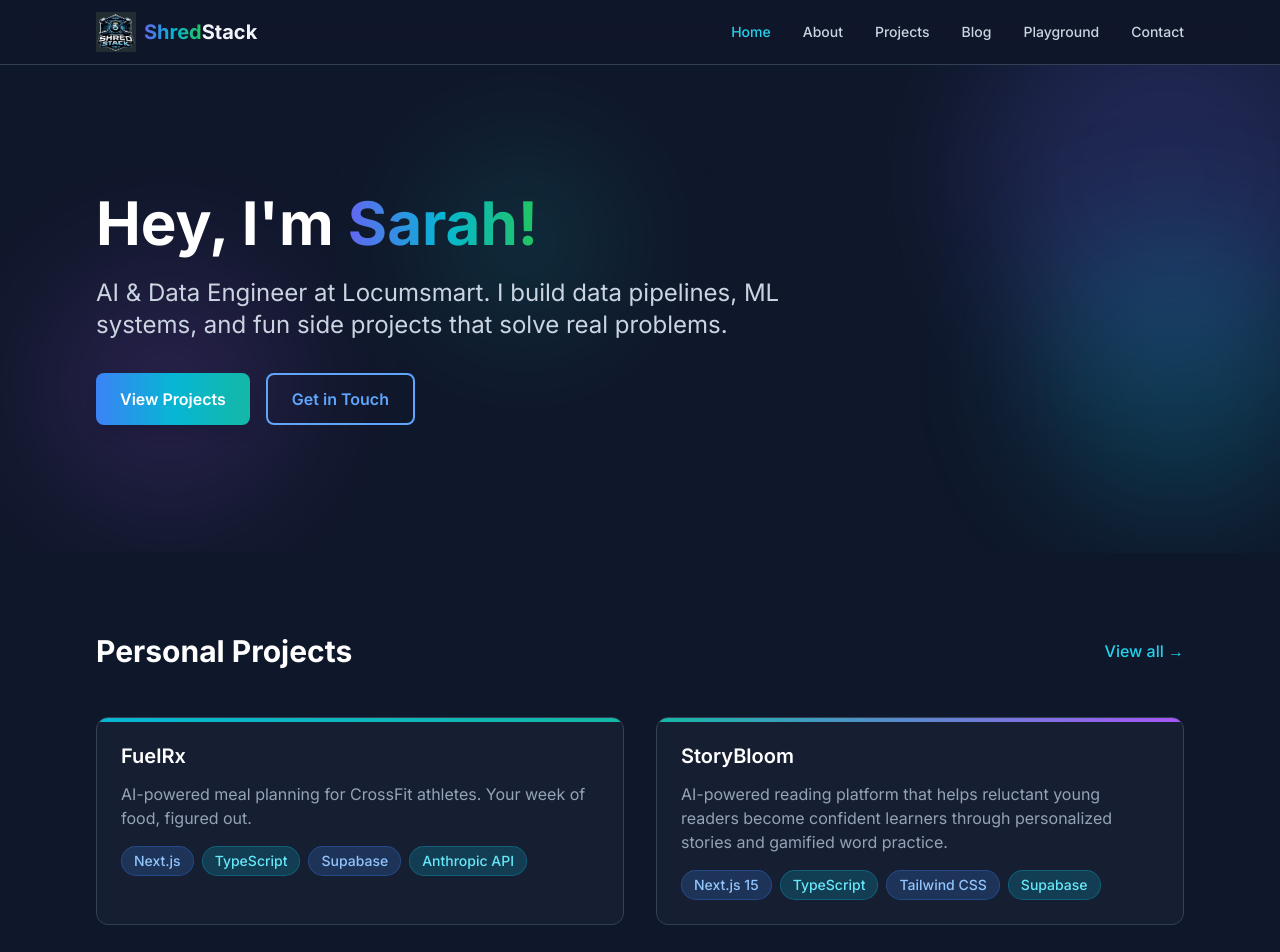
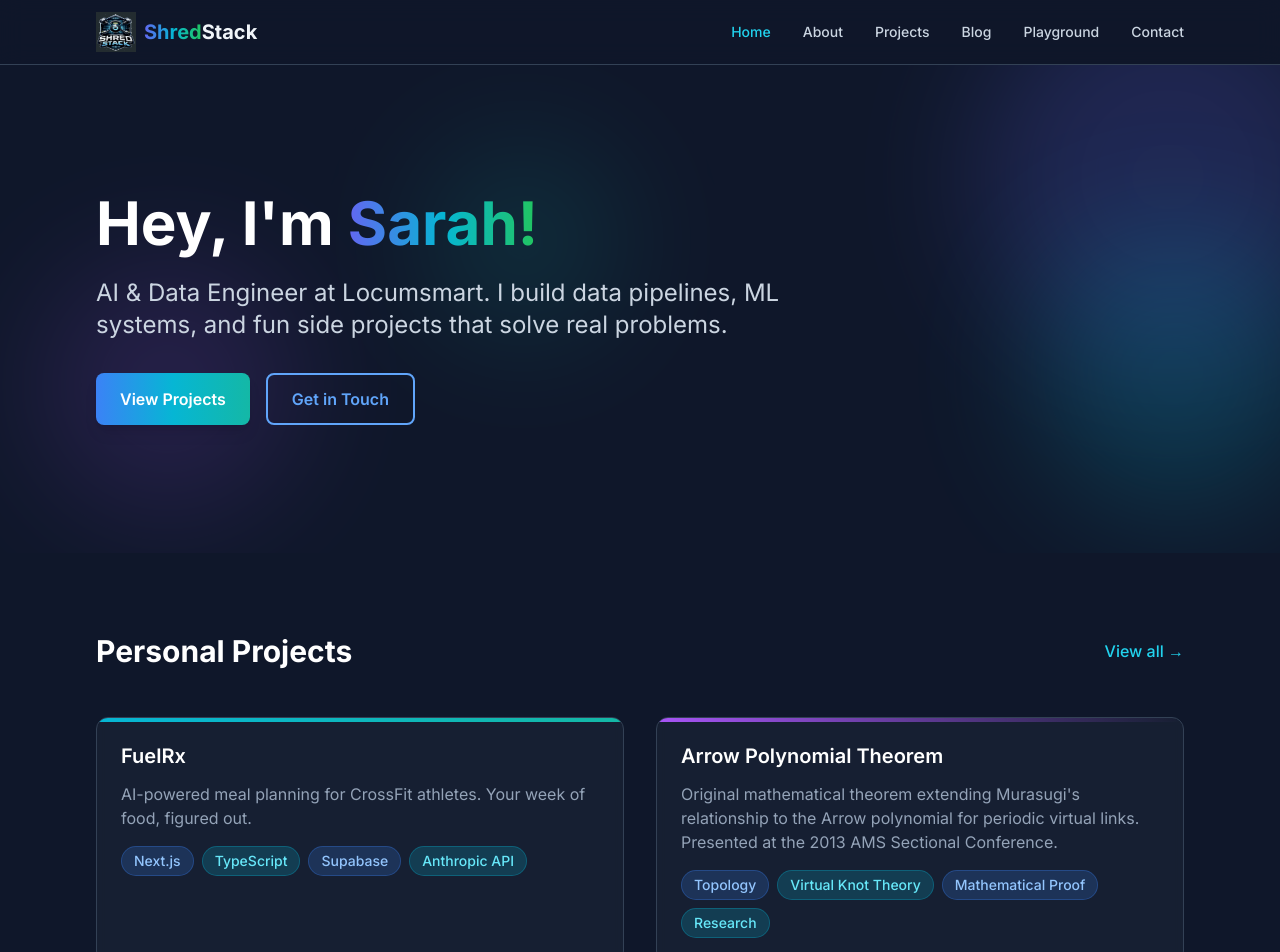
Before and after one commit to shredstack/shredstack-site, a Next.js app: page / in a window 1280 px wide. Shown: the top 952 px of the page. Built offline with nearby package versions, Linux system fonts and the light colour scheme.

Commit message:
arrow polynomial

```diff
--- a/src/components/ProjectCard.tsx
+++ b/src/components/ProjectCard.tsx
@@ -93,7 +93,7 @@ export function ProjectCard({ project, compact = false }: ProjectCardProps) {
                   d="M10 6H6a2 2 0 00-2 2v10a2 2 0 002 2h10a2 2 0 002-2v-4M14 4h6m0 0v6m0-6L10 14"
                 />
               </svg>
-              View App
+              {project.liveUrl.endsWith('.pdf') ? 'View Paper' : 'View App'}
             </a>
           )}
           {project.githubUrl && (
--- a/src/data/projects.ts
+++ b/src/data/projects.ts
@@ -44,6 +44,20 @@ export const projects: Project[] = [
     featured: false,
     status: "Active",
     gradient: "from-rainbow-pink to-rainbow-orange",
+  },
+  {
+    id: "arrow-polynomial-theorem",
+    name: "Arrow Polynomial Theorem",
+    description:
+      "Original mathematical theorem extending Murasugi's relationship to the Arrow polynomial for periodic virtual links. Presented at the 2013 AMS Sectional Conference.",
+    longDescription:
+      "Research in virtual knot theory (VKT), a topological subject studying embeddings of curves in thickened orientable surfaces of arbitrary genus. Proved a relationship between periodic virtual links and their factor links, extending Murasugi's classical result to the Arrow polynomial. This work was presented at the invitation-only 2013 AMS Sectional Conference in St. Louis.",
+    techStack: ["Topology", "Virtual Knot Theory", "Mathematical Proof", "Research"],
+    category: "personal",
+    featured: true,
+    status: "Archived",
+    gradient: "from-rainbow-purple to-rainbow-pink",
+    liveUrl: "/documents/Arrow Polynomial of PVK.pdf",
   },
   {
     id: "storybloom",
```
Also changed, not shown: 1 other file (tests, documents, lock files or other folders).
